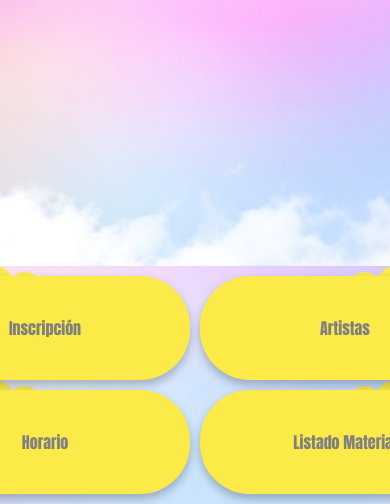
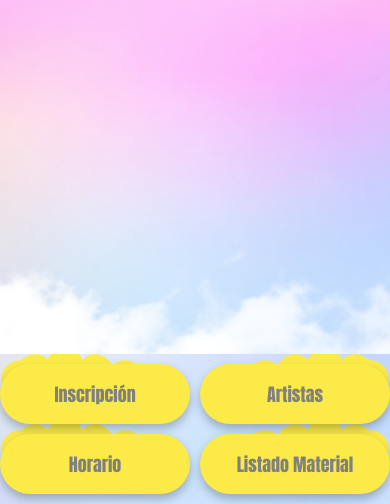
Before and after one commit to dancexperiencevillacanas/WEB, a website: page index.html in a window 390 px wide. Shown: the part 340-844 px from the top of the page. Drawn offline with Linux system fonts and the light colour scheme.

Commit message:
Update estilos.css

```diff
--- a/css/estilos.css
+++ b/css/estilos.css
@@ -255,9 +255,9 @@ section h2 {
 
   .botones .btn {
     width: 90vw;
-    max-width: 290px;
-    height: 104px;
-    font-size: 16px;
+    max-width: 190px;
+    height: 60px;
+    font-size: 18px;
   }
 
   .nube, .nube2 {
```
